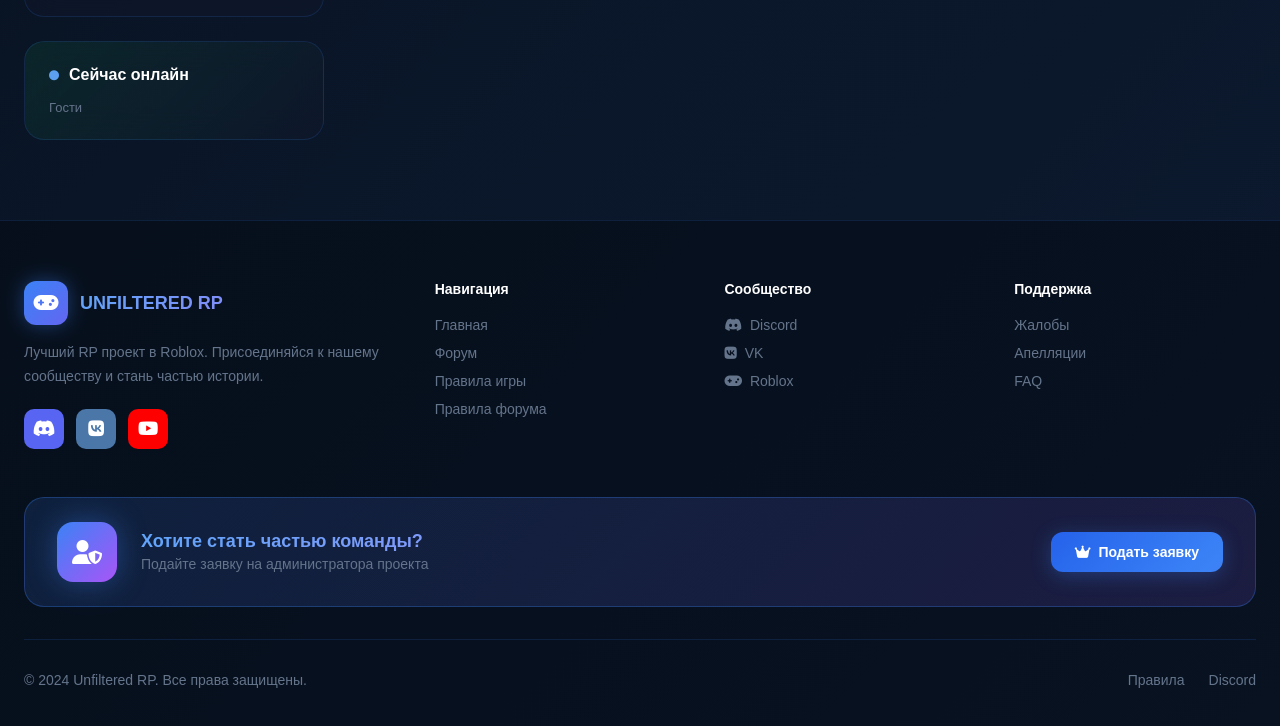
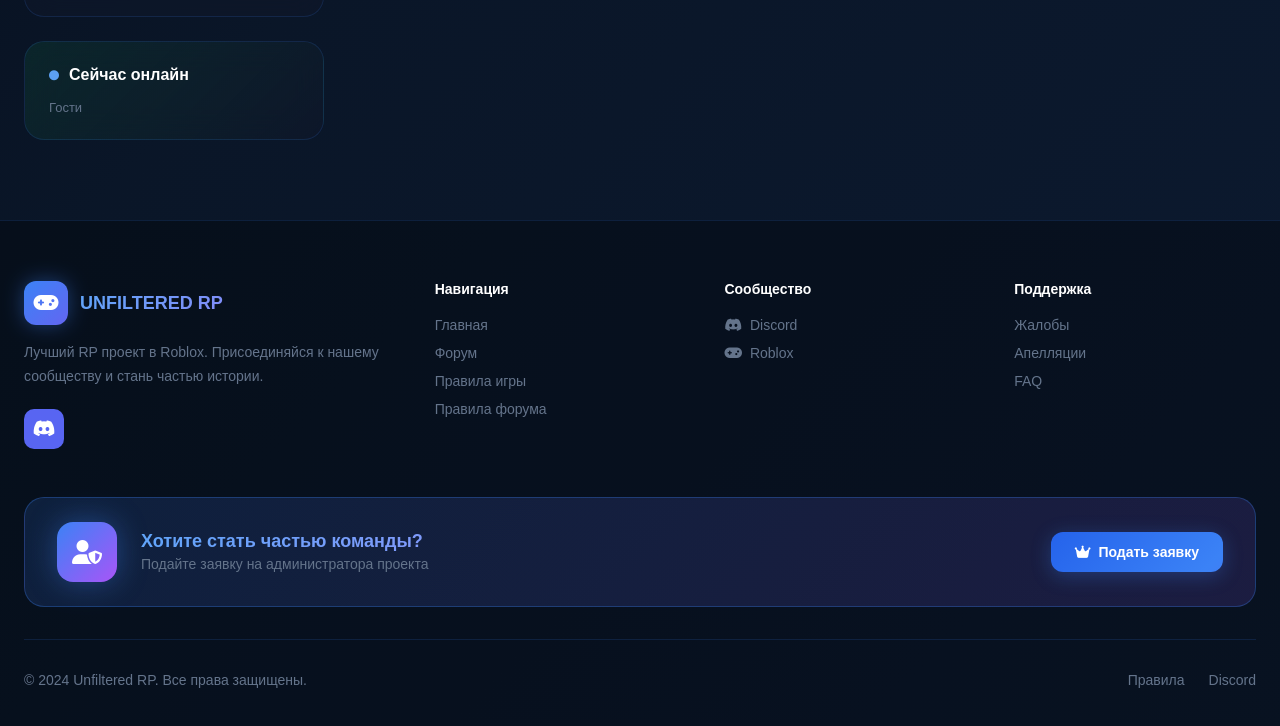
Before and after one commit to AbobaRoblox/Unfiltered-RP-Forum, a plain HTML site: page index.html in a window 1280 px wide. Shown: the part 1423-2149 px from the top of the page. Drawn offline with Linux system fonts and the light colour scheme; a web font is replaced by a local one.

Commit message:
index.html

```diff
--- a/index.html
+++ b/index.html
@@ -353,12 +353,6 @@
                         <a href="https://discord.gg/TcY67aZQTa" target="_blank" class="social-btn discord">
                             <i class="fab fa-discord"></i>
                         </a>
-                        <a href="#" class="social-btn vk">
-                            <i class="fab fa-vk"></i>
-                        </a>
-                        <a href="#" class="social-btn youtube">
-                            <i class="fab fa-youtube"></i>
-                        </a>
                     </div>
                 </div>
                 <div class="footer-links">
@@ -374,7 +368,6 @@
                     <h4>Сообщество</h4>
                     <ul>
                         <li><a href="https://discord.gg/TcY67aZQTa" target="_blank"><i class="fab fa-discord"></i> Discord</a></li>
-                        <li><a href="#"><i class="fab fa-vk"></i> VK</a></li>
                         <li><a href="#"><i class="fas fa-gamepad"></i> Roblox</a></li>
                     </ul>
                 </div>
```
